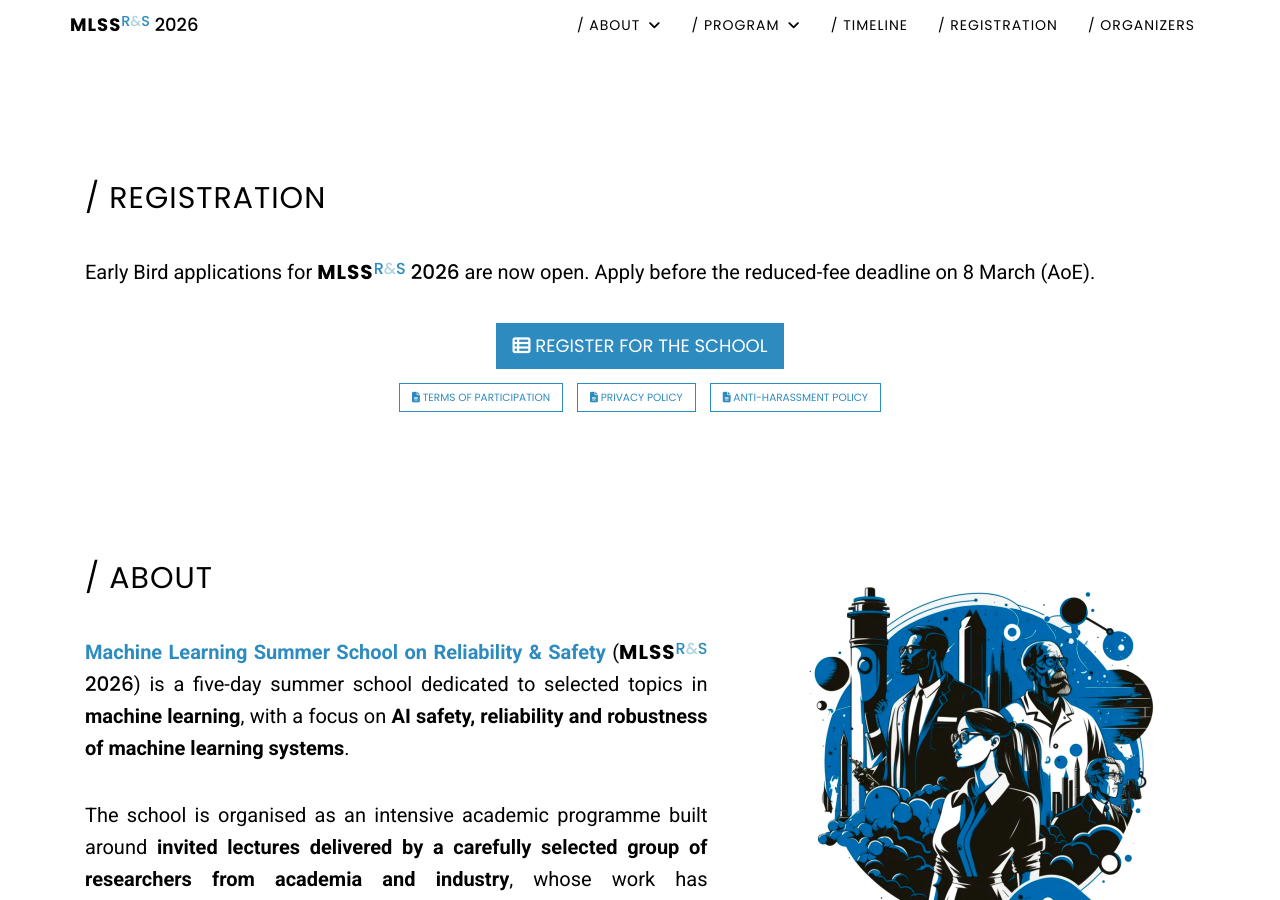
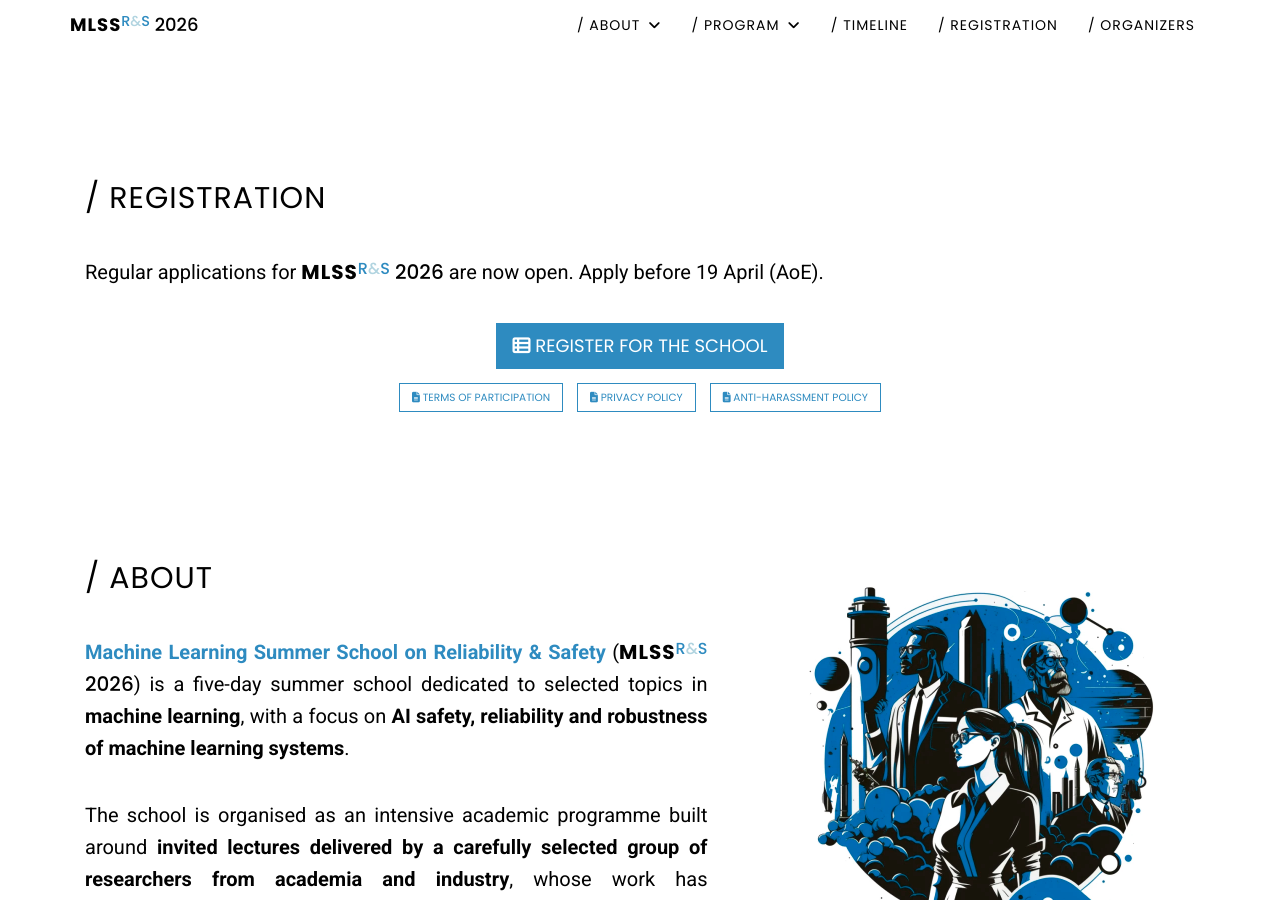
Before and after one commit to mlinpl/mlss2026.mlinpl.org, a Jekyll site: the page built from pages/index.html, in a window 1280 px wide and 900 px high, scrolled down 864 px. Built offline with Jekyll 4.4.1, drawn with Linux system fonts in a browser that asks for light colours.

Commit message:
Adjust after end of Early Bird applications

```diff
--- a/_includes/home/registration.html
+++ b/_includes/home/registration.html
@@ -7,7 +7,8 @@
     <div class="row d-flex align-items-center">
         <div class="col-lg-12">
             <p>
-                Early Bird applications for {{ site.inline-logo }} are now open. Apply before the reduced-fee deadline on 8 March (AoE).
+                <!-- Early Bird applications for {{ site.inline-logo }} are now open. Apply before the reduced-fee deadline on 8 March (AoE). -->
+                Regular applications for {{ site.inline-logo }} are now open. Apply before 19 April (AoE).
                 <!-- Applications are now open for {{ site.inline-logo }}. Learn more about the application process and secure your spot! -->
             </p>
             <div class="d-flex justify-content-center">
```
